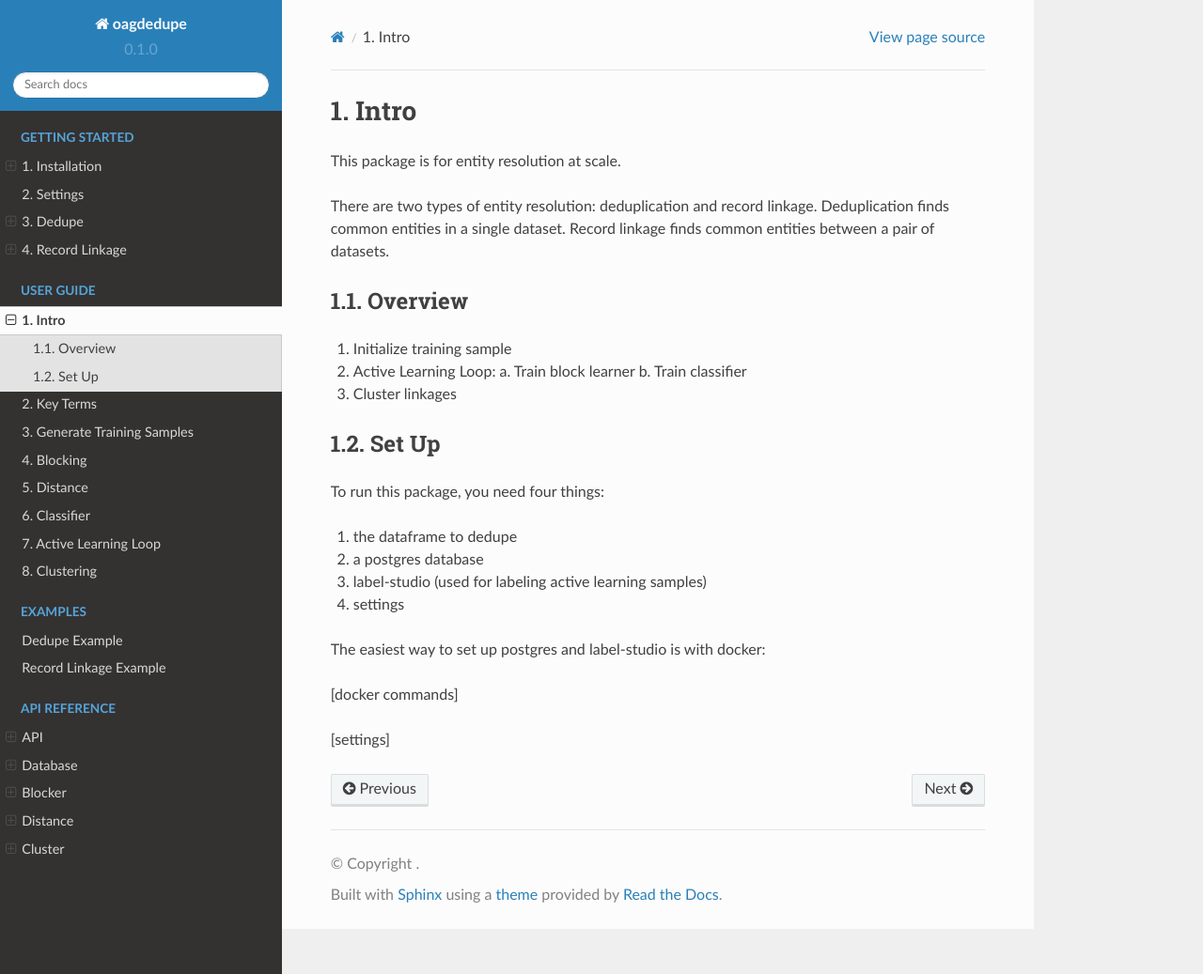
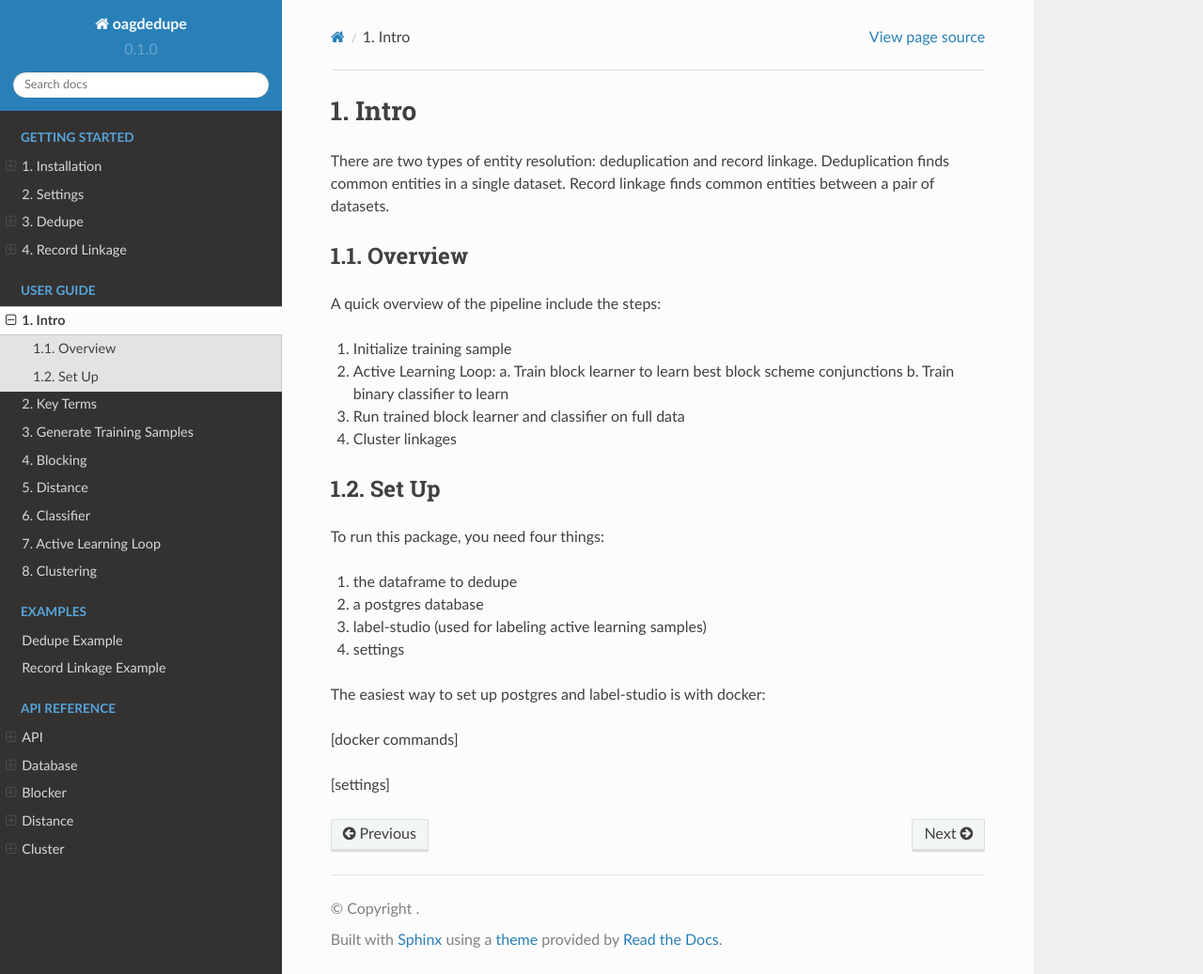
Before and after one commit to chansooligans/oagdedupe, a Sphinx documentation site: the page built from docs/source/userguide/intro.md, in a window 1280 px wide and 1037 px high. Shown: the whole window at 94% size. Built offline with Sphinx 7.4.7 and the Read the Docs theme 2.0.0, drawn with Linux system fonts in a browser that asks for light colours.

Commit message:
active learn diag

```diff
--- a/docs/source/userguide/intro.md
+++ b/docs/source/userguide/intro.md
@@ -1,19 +1,19 @@
 # Intro
-
-This package is for entity resolution at scale.
 
 There are two types of entity resolution: deduplication and record linkage. Deduplication finds common entities in a single dataset. Record linkage finds common entities between a pair of datasets.
 
-## Overview
+#### Overview
+
+A quick overview of the pipeline include the steps:
 
 1. Initialize training sample
 2. Active Learning Loop:
-	a. Train block learner
-	b. Train classifier
+	a. Train block learner to learn best block scheme conjunctions
+	b. Train binary classifier to learn
+3. Run trained block learner and classifier on full data
 4. Cluster linkages
 
-
-## Set Up
+#### Set Up
 
 To run this package, you need four things:
 1. the dataframe to dedupe
```
Also changed, not shown: docs/source/active-learn-diag.png (added).
